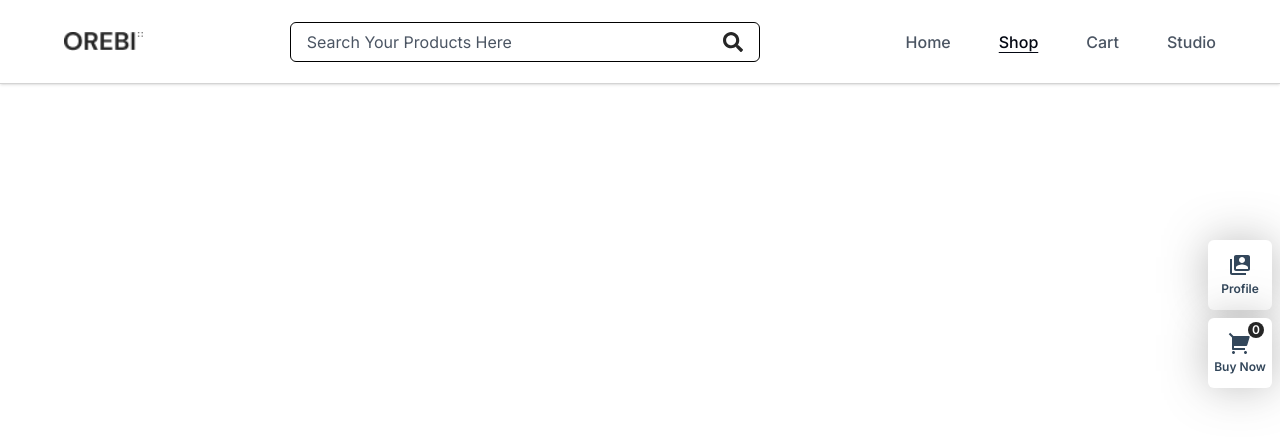
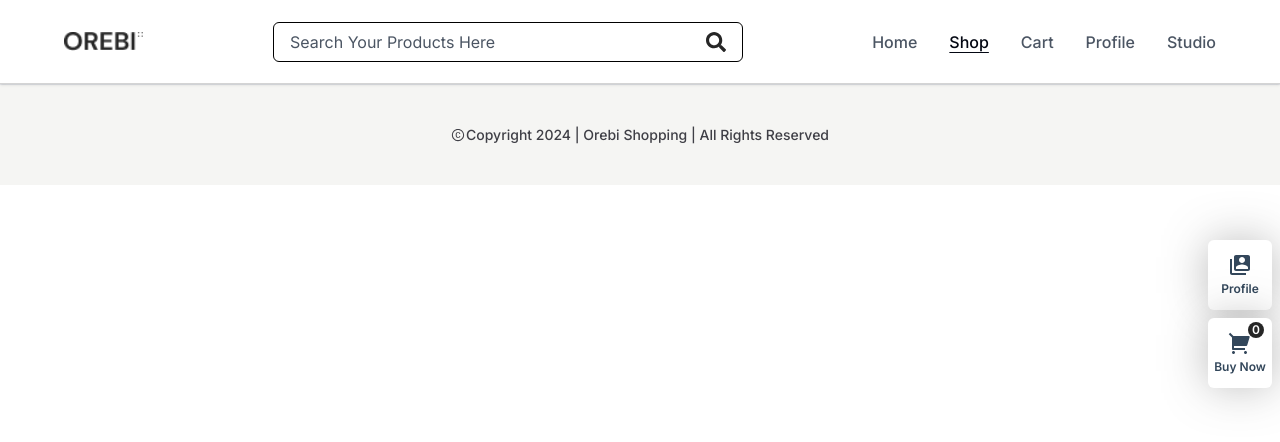
Before and after one commit to AhmedShaykh/ACID-X-TECH, a Next.js app: page /shop in a window 1280 px wide. Shown: the top 442 px of the page. Built offline with nearby package versions, Linux system fonts and the light colour scheme.

Commit message:
Create Home Page

```diff
--- /dev/null
+++ b/src/Components/Footer.tsx
@@ -0,0 +1,20 @@
+import Container from "./Container";
+import { AiOutlineCopyright } from "react-icons/ai";
+
+const Footer = () => {
+    return (
+        <div className="w-full bg-[#F5F5F3]">
+            <Container className="max-w-container mx-auto border-t-[1px] group">
+                <p className="text-titleFont font-medium text-center flex md:items-center justify-center text-zinc-700 duration-200 text-sm">
+                    <span className="text-md mr-[1px] mt-[2px] md:mt-0 text-center hidden md:inline-flex">
+                        <AiOutlineCopyright />
+                    </span>
+
+                    Copyright 2024 | Orebi Shopping | All Rights Reserved
+                </p>
+            </Container>
+        </div>
+    )
+};
+
+export default Footer;
--- /dev/null
+++ b/src/Components/HomeBanner.tsx
@@ -0,0 +1,16 @@
+import bannerImg from "../../public/assets/banner.jpg";
+import Image from "next/image";
+
+const HomeBanner = () => {
+    return (
+        <>
+            <Image
+                className="w-full h-full"
+                alt="Banner Image"
+                src={bannerImg}
+            />
+        </>
+    );
+};
+
+export default HomeBanner;
--- a/src/Components/Navbar.tsx
+++ b/src/Components/Navbar.tsx
@@ -63,7 +63,7 @@ const Navbar = () => {
                         className={`flex-1 justify-self-center pb-3 md:block md:pb-0 md:mt-0 ${navbar ? "block" : "hidden"
                             }`}
                     >
-                        <div className="flex flex-col items-center justify-center space-y-8 mb-3 md:mb-0 md:flex-row md:space-x-12 md:space-y-0 font-medium">
+                        <div className="flex flex-col items-center justify-center space-y-8 mb-3 md:mb-0 md:flex-row md:space-x-8 md:space-y-0 font-medium">
                             {navBarList.map((item) => {
                                 return (
                                     <Link
--- a/src/Components/NewArrival.tsx
+++ b/src/Components/NewArrival.tsx
@@ -1,3 +1,4 @@
+"use client";
 import React, { FC } from "react";
 import { ProductProps } from "../../Type";
 import NextArrow from "./NextArrow";
--- a/src/Components/Product.tsx
+++ b/src/Components/Product.tsx
@@ -17,7 +17,7 @@ const Product: FC<Props> = ({ product, bg }) => {
                     <Link href={`/product/${product?.slug?.current}`}>
                         <Image
                             src={urlFor(product?.image).url()}
-                            alt="product image"
+                            alt="Product Image"
                             width={700}
                             height={700}
                             className="w-72 h-72 object-contain"
--- /dev/null
+++ b/src/Components/YearProduct.tsx
@@ -0,0 +1,37 @@
+import productOfTheYear from "../../public/assets/productOfTheYear.webp";
+import Container from "./Container";
+import Image from "next/image";
+import Link from "next/link";
+
+const YearProduct = () => {
+    return (
+        <div className="w-full bg-[#f3f3f3]">
+            <Container className="md:bg-transparent relative py-0 mb-10">
+                <Image
+                    className="w-full h-full object-cover hidden md:inline-block"
+                    src={productOfTheYear}
+                    alt="product"
+                />
+
+                <div className="w-full md:w-2/3 xl:w-1/2 h-80 absolute px-4 md:px-0 top-0 right-0 flex flex-col items-start gap-6 justify-center">
+                    <h1 className="text-3xl font-semibold text-primeColor">
+                        Product Of The Year
+                    </h1>
+
+                    <p className="text-base font-normal text-primeColor max-w-[600px] mr-4">
+                        Lorem, ipsum dolor sit amet consectetur adipisicing elit. At, Dveritatis. Alias quia aut accusantium doloremque ad, iure odio inventore dolorem?
+                    </p>
+
+                    <Link
+                        className="bg-primeColor text-white text-lg w-[185px] h-[50px] hover:bg-black duration-300 font-bold flex items-center justify-center rounded-md"
+                        href={"/shop"}
+                    >
+                        Shop Now
+                    </Link>
+                </div>
+            </Container>
+        </div>
+    );
+};
+
+export default YearProduct;
--- a/src/app/(user)/layout.tsx
+++ b/src/app/(user)/layout.tsx
@@ -1,27 +1,29 @@
 import PageButton from "@/Components/PageButton";
 import Navbar from "@/Components/Navbar";
+import Footer from "@/Components/Footer";
 import { Inter } from "next/font/google";
+import type { Metadata } from "next";
 import "slick-carousel/slick/slick.css";
-import type { Metadata } from "next";
 import "../globals.css";
 
 const inter = Inter({ subsets: ["latin"] });
 
 export const metadata: Metadata = {
-  title: "Full Stack Next E-Commerce Sanity App",
-  description: "Full Stack Next E-Commerce Sanity App"
+  title: "Full Stack Next E-Commerce Sanity App"
 };
 
 export default function RootLayout({
-  children }: {
-    children: React.ReactNode
-  }) {
+  children
+}: {
+  children: React.ReactNode
+}) {
   return (
     <html lang="en">
       <body className={inter.className}>
         <Navbar />
         <PageButton />
         {children}
+        <Footer />
       </body>
     </html>
   )
--- a/src/app/(user)/page.tsx
+++ b/src/app/(user)/page.tsx
@@ -1,5 +1,7 @@
 import Banner from "@/Components/Banner";
+import HomeBanner from "@/Components/HomeBanner";
 import NewArrival from "@/Components/NewArrival";
+import YearProduct from "@/Components/YearProduct";
 import { client } from "@/lib/sanityClient";
 import { groq } from "next-sanity";
 
@@ -25,17 +27,18 @@ const Home = async () => {
 
     const banners = await client.fetch(bannerQuery);
 
-    const newArrivalProducts = await client.fetch(bestSellersQuery);
+    const newArrivalProducts = await client.fetch(newArrivalQuery);
 
     const bestSellersProducts = await client.fetch(newArrivalQuery);
 
     const specialOffersProducts = await client.fetch(specialOffersQuery);
 
-    console.log(newArrivalProducts)
-
     return (
         <div className="text-sm overflow-hidden min-h-screen">
             <Banner banners={banners} />
+            <NewArrival products={newArrivalProducts} />
+            <HomeBanner />
+            <YearProduct />
         </div>
     )
 };
--- a/src/static/index.ts
+++ b/src/static/index.ts
@@ -12,6 +12,10 @@ export const navBarList = [
         link: "/cart",
     },
     {
+        title: "Profile",
+        link: "/profile",
+    },
+    {
         title: "Studio",
         link: "/studio",
     }
```
